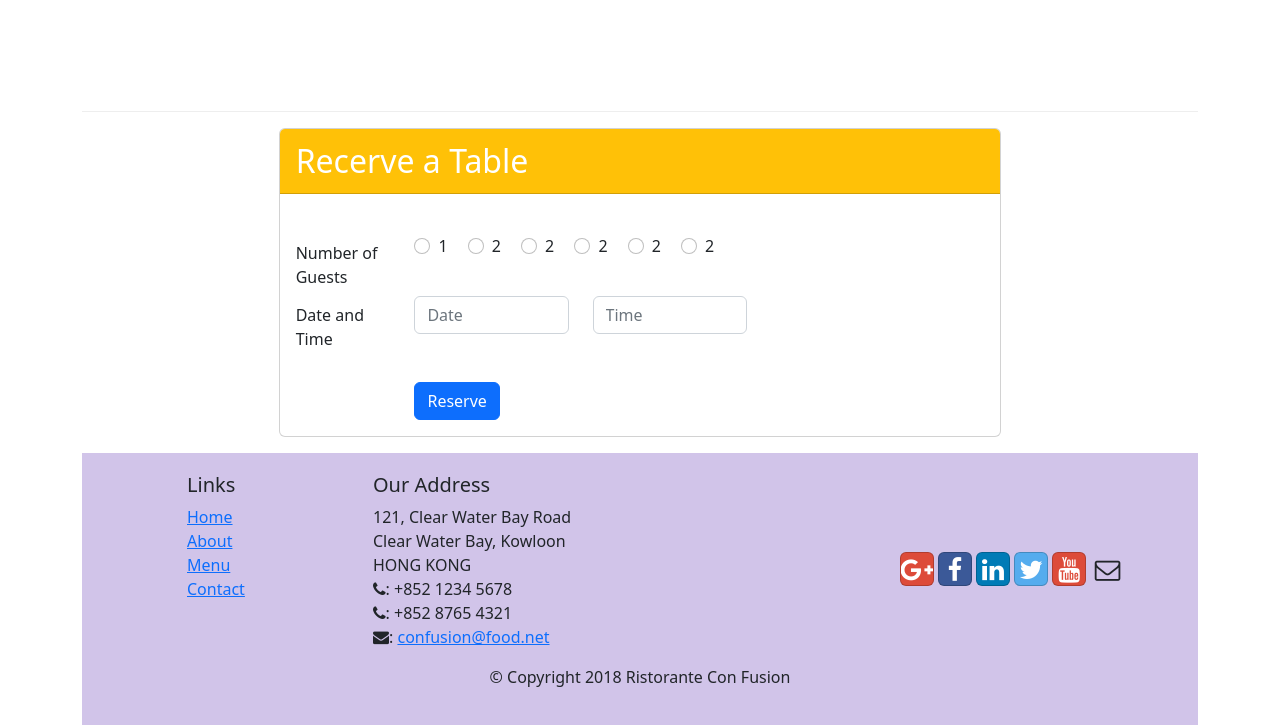
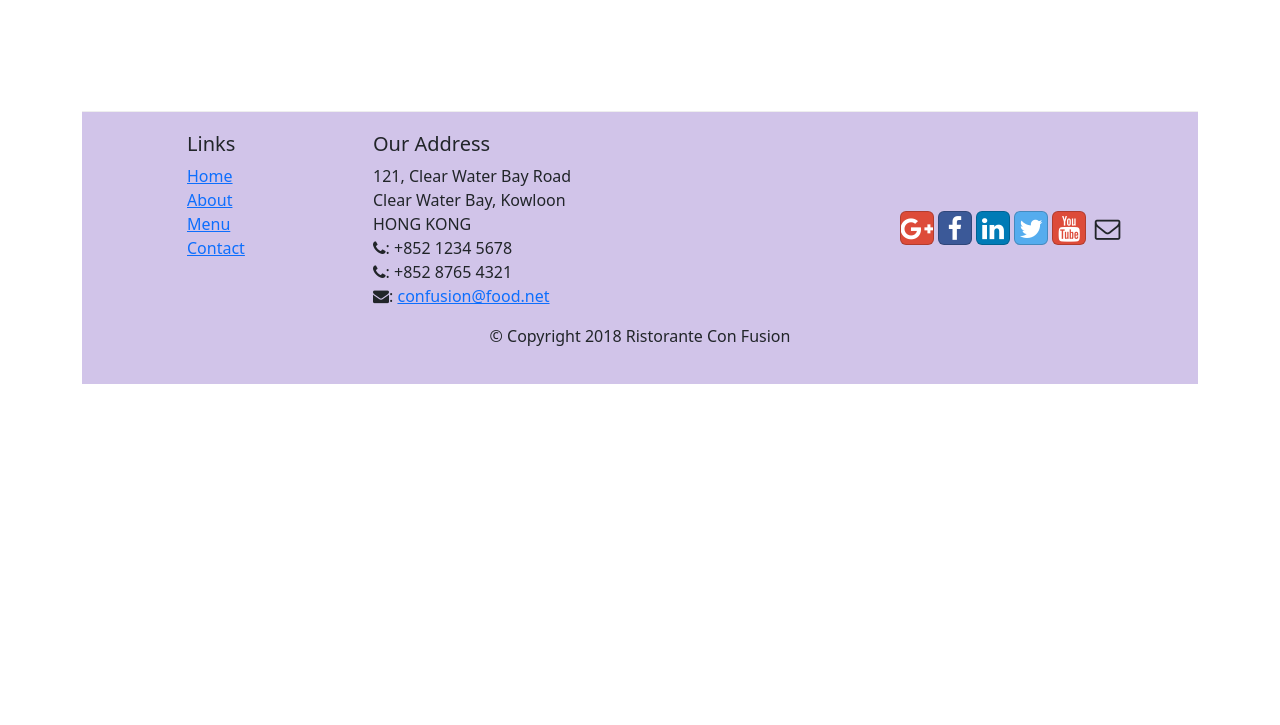
Before and after one commit to Gedeon4ick/Coursera---Bootstrap, a website: page index.html in a window 1280 px wide. Shown: the part 1728-2453 px from the top of the page. After the commit the page ends 2112 px from the top, so only its background shows below. Drawn offline with nearby package versions, Linux system fonts and the light colour scheme.

Commit message:
Assignment 3 fix

```diff
--- a/index.html
+++ b/index.html
@@ -89,10 +89,10 @@
                             </div>
                             <div class="form-group row">
                                 <label for="date" class="col-md-2 col-form-label">Section</label>
-                                <div class="col-md-6">
+                                <div class="col-md-6 btn-group"  data-toggle="buttons" >
                                     <input type="radio" class="btn-check" name="options" id="option1" autocomplete="off"
                                         checked>
-                                    <label class="btn btn-outline-success" for="option1">Non-Smoking</label>
+                                    <label class="btn btn-outline-success active" for="option1">Non-Smoking</label>
 
                                     <input type="radio" class="btn-check" name="options" id="option2"
                                         autocomplete="off">
@@ -271,75 +271,7 @@
             </div>
         </div>
 
-        <div class="p-3" id="Reserve">
-            <div class="card col-12 col-md-8 m-auto">
-                <div class="card-header bg-warning text-white fs-2">
-                    Recerve a Table
-                </div>
-                <br>
-                <div class="card-body">
-                    <div class="row ">
-                        <form>
-                            <div class="form-group row">
-                                <label for="date" class="col-md-2 col-form-label">Number of Guests</label>
-                                <div class="col-md-7">
-                                    <div class="form-check form-check-inline">
-                                        <input class="form-check-input" type="radio" name="inlineRadioOptions"
-                                            id="inlineRadio1" value="option1">
-                                        <label class="form-check-label" for="inlineRadio1">1</label>
-                                    </div>
-                                    <div class="form-check form-check-inline">
-                                        <input class="form-check-input" type="radio" name="inlineRadioOptions"
-                                            id="inlineRadio2" value="option2">
-                                        <label class="form-check-label" for="inlineRadio2">2</label>
-                                    </div>
-                                    <div class="form-check form-check-inline">
-                                        <input class="form-check-input" type="radio" name="inlineRadioOptions"
-                                            id="inlineRadio2" value="option2">
-                                        <label class="form-check-label" for="inlineRadio2">2</label>
-                                    </div>
-                                    <div class="form-check form-check-inline">
-                                        <input class="form-check-input" type="radio" name="inlineRadioOptions"
-                                            id="inlineRadio2" value="option2">
-                                        <label class="form-check-label" for="inlineRadio2">2</label>
-                                    </div>
-                                    <div class="form-check form-check-inline">
-                                        <input class="form-check-input" type="radio" name="inlineRadioOptions"
-                                            id="inlineRadio2" value="option2">
-                                        <label class="form-check-label" for="inlineRadio2">2</label>
-                                    </div>
-                                    <div class="form-check form-check-inline">
-                                        <input class="form-check-input" type="radio" name="inlineRadioOptions"
-                                            id="inlineRadio2" value="option2">
-                                        <label class="form-check-label" for="inlineRadio2">2</label>
-                                    </div>
 
-                                </div>
-                            </div>
-                            <div class="form-group row">
-                                <label for="date" class="col-md-2 col-form-label">Date and <br> Time</label>
-                                <div class="col-md-3">
-                                    <input type="text" class="form-control" id="date" name="date" placeholder="Date">
-                                </div>
-                                <div class="col-md-3">
-                                    <input type="text" class="form-control" id="time" name="time" placeholder="Time">
-                                </div>
-                            </div>
-                            <br>
-                            <div class="form-group row">
-                                <div class="offset-md-2 col-md-10">
-                                    <button type="submit" class="btn btn-primary">
-                                        Reserve
-                                    </button>
-                                </div>
-                            </div>
-                        </form>
-                    </div>
-
-                </div>
-            </div>
-
-        </div>
 
 
 
```
